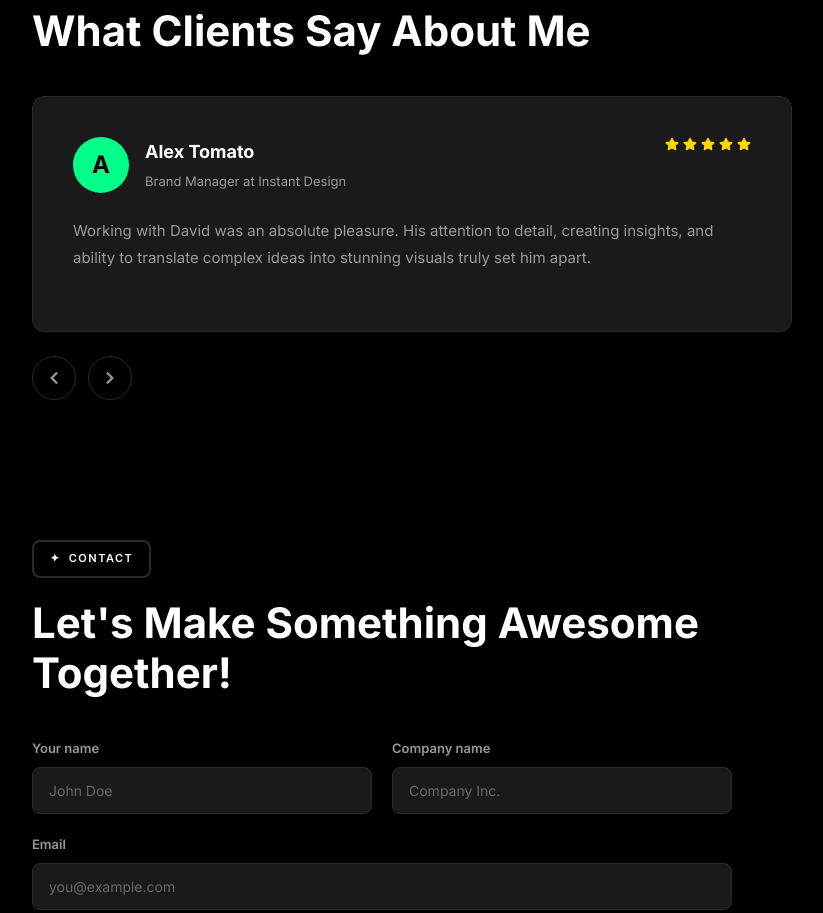
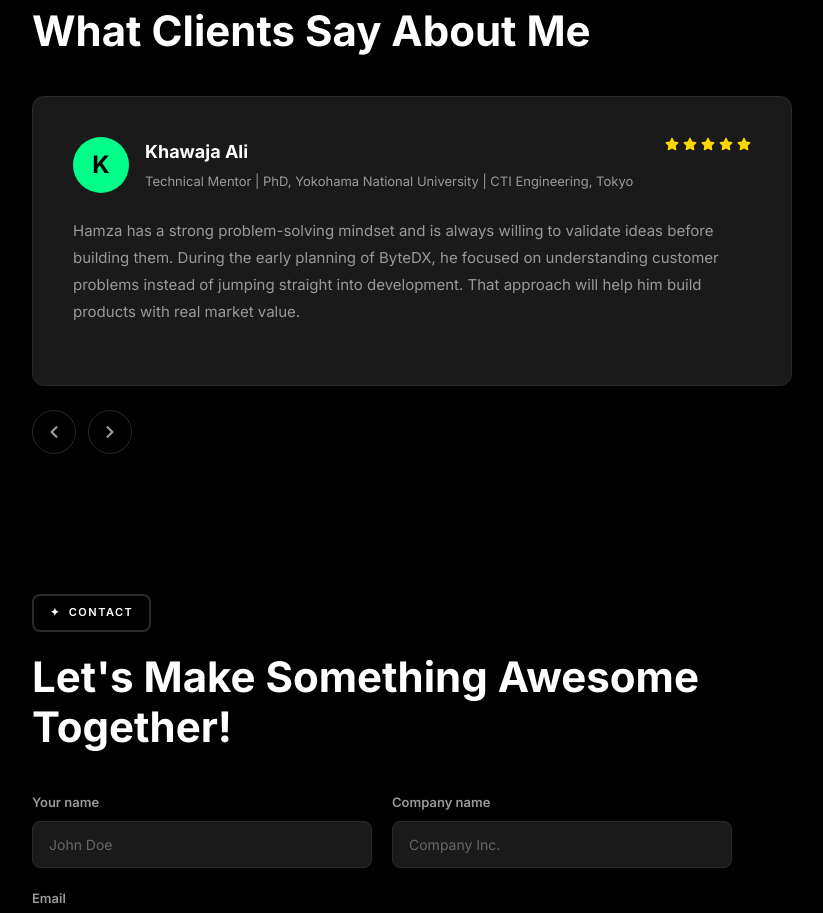
Before and after one commit to Hamza-Meer007/portfolio-new, a React (Vite) app: page / in a window 1280 px wide. Shown: the part 4900-5813 px from the top of the page, without its empty margins (358-1181 px from the left). Built offline with nearby package versions, Linux system fonts and the light colour scheme.

Commit message:
Update reviews in ReviewsSection component
Replaced existing reviews with new testimonials for Hamza.

```diff
--- a/src/components/ReviewsSection.jsx
+++ b/src/components/ReviewsSection.jsx
@@ -9,28 +9,27 @@ const ReviewsSection = () => {
 
     const reviews = [
     {
-            name: 'Alex Tomato',
-            role: 'Brand Manager at Instant Design',
+        name: 'Khawaja Ali',
+        role: 'Technical Mentor | PhD, Yokohama National University | CTI Engineering, Tokyo',
         rating: 5,
-            text: 'Working with David was an absolute pleasure. His attention to detail, creating insights, and ability to translate complex ideas into stunning visuals truly set him apart.',
-            project: 'Project →'
+        text: 'Hamza has a strong problem-solving mindset and is always willing to validate ideas before building them. During the early planning of ByteDX, he focused on understanding customer problems instead of jumping straight into development. That approach will help him build products with real market value.',
+
     },
     {
-            name: 'Sarah Johnson',
-            role: 'CEO at TechStart',
+        name: 'Anser Javed',
+        role: 'Advocate • Legal Advisor',
         rating: 5,
-            text: 'David delivered exceptional work on our web application. His expertise in React and modern design principles helped us create a product our users love. Highly recommended!',
-            project: 'Project →'
+        text: 'What stands out about Hamza is his professionalism and ownership. He communicates clearly, follows through on commitments, and is open to feedback. He approaches technical work with the same seriousness that businesses expect from a reliable technology partner.',
+
     },
     {
-            name: 'Michael Chen',
-            role: 'Product Lead at InnovateCo',
+        name: 'Haider Ali',
+        role: 'Software Engineer • Co-Founder at ByteDX',
         rating: 5,
-            text: 'Outstanding developer and designer. David transformed our vision into reality with pixel-perfect execution and smooth user experience. A true professional!',
-            project: 'Project →'
+        text: 'Working with Hamza has been a smooth experience. He keeps the team organized, documents ideas well, and turns discussions into actionable plans. Whether it is product strategy or development, he consistently pushes for quality instead of shortcuts.',
+
     }
 ];
-
     const nextReview = () => {
         setCurrentReview((prev) => (prev + 1) % reviews.length);
     };
```
Lines whose indentation alone changed are shown as unchanged.
